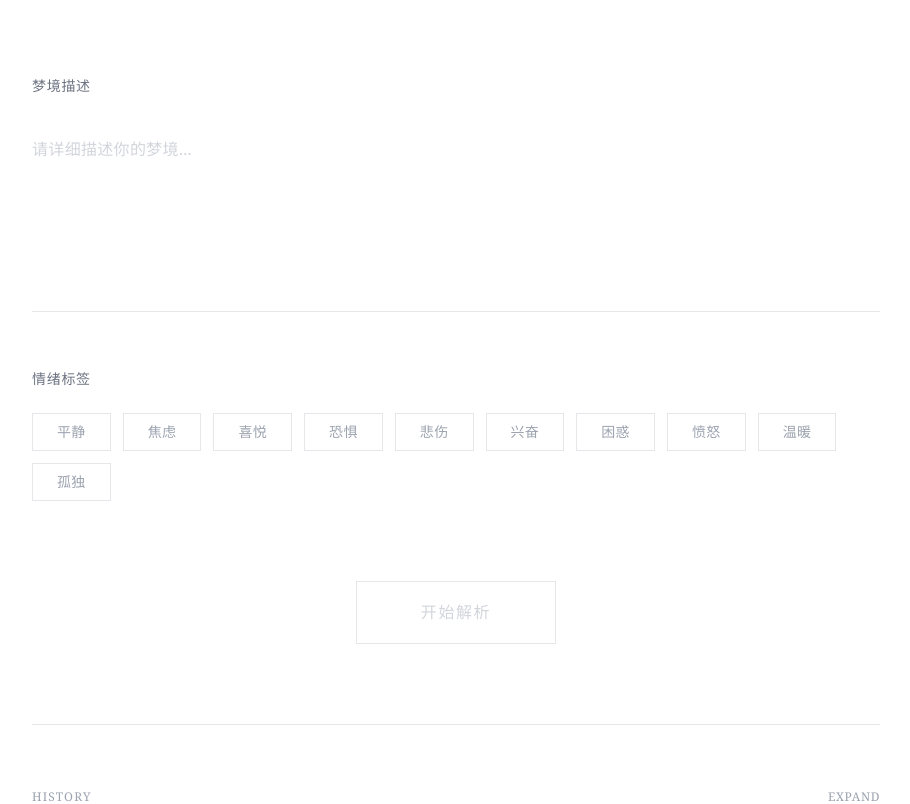
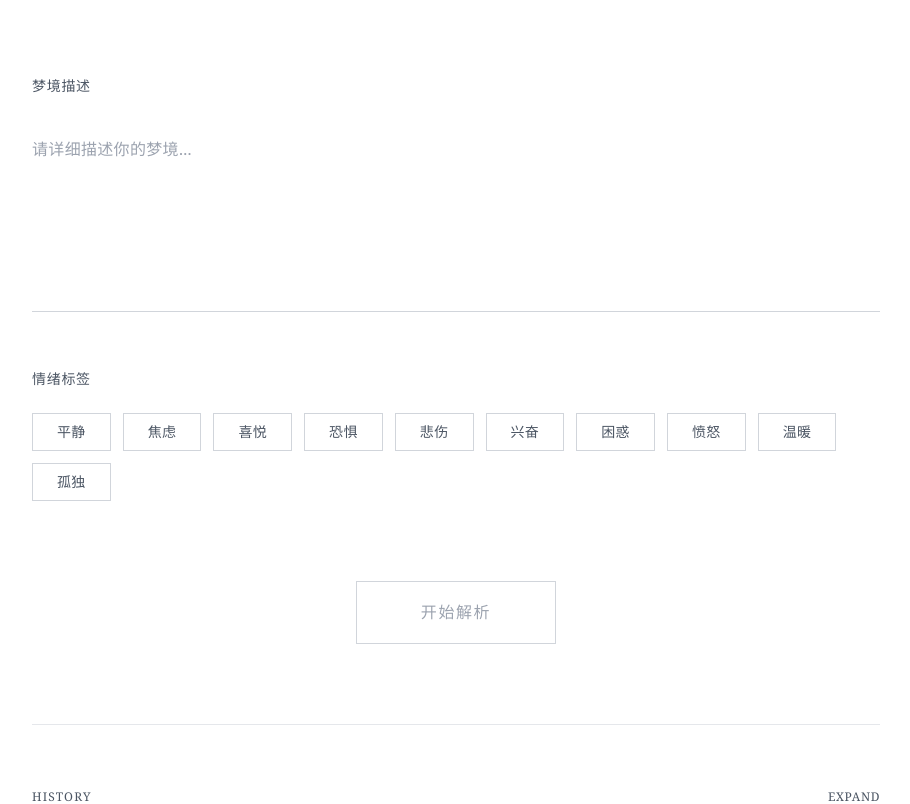
Before and after one commit to bubuyishujia-cloud/dream-forecast, a React (Vite) app: page / in a window 1280 px wide. Shown: the part 180-984 px from the top of the page, without its empty margins (184-1094 px from the left). Built offline with nearby package versions, Linux system fonts and the light colour scheme.

Commit message:
增强文字对比度：调整为更深的灰色和正常字重

```diff
--- a/src/components/DreamInput.jsx
+++ b/src/components/DreamInput.jsx
@@ -26,20 +26,20 @@ export default function DreamInput({ onSubmit, loading }) {
   return (
     <div className="space-y-12">
       <div>
-        <label className="block text-sm font-light text-gray-500 tracking-wider mb-6">
+        <label className="block text-sm font-normal text-gray-600 tracking-wider mb-6">
           梦境描述
         </label>
         <textarea
           value={dreamText}
           onChange={(e) => setDreamText(e.target.value)}
           placeholder="请详细描述你的梦境..."
-          className="w-full h-48 px-0 py-4 bg-transparent border-0 border-b border-gray-200 text-gray-900 placeholder-gray-300 focus:outline-none focus:border-gray-900 resize-none font-light text-base leading-relaxed transition-colors duration-300"
+          className="w-full h-48 px-0 py-4 bg-transparent border-0 border-b border-gray-300 text-gray-900 placeholder-gray-400 focus:outline-none focus:border-gray-900 resize-none font-normal text-base leading-relaxed transition-colors duration-300"
           disabled={loading}
         />
       </div>
 
       <div>
-        <label className="block text-sm font-light text-gray-500 tracking-wider mb-6">
+        <label className="block text-sm font-normal text-gray-600 tracking-wider mb-6">
           情绪标签
         </label>
         <div className="flex flex-wrap gap-3">
@@ -48,10 +48,10 @@ export default function DreamInput({ onSubmit, loading }) {
               key={emotion}
               onClick={() => toggleEmotion(emotion)}
               disabled={loading}
-              className={`px-6 py-2 border text-sm font-light tracking-wide transition-all duration-300 ${
+              className={`px-6 py-2 border text-sm font-normal tracking-wide transition-all duration-300 ${
                 selectedEmotions.includes(emotion)
-                  ? 'border-gray-900 text-gray-900'
-                  : 'border-gray-200 text-gray-400 hover:border-gray-400'
+                  ? 'border-gray-900 text-gray-900 bg-gray-50'
+                  : 'border-gray-300 text-gray-600 hover:border-gray-600'
               } disabled:opacity-50 disabled:cursor-not-allowed`}
             >
               {emotion}
@@ -64,7 +64,7 @@ export default function DreamInput({ onSubmit, loading }) {
         <button
           onClick={handleSubmit}
           disabled={!dreamText.trim() || loading}
-          className="px-16 py-4 border border-gray-900 text-gray-900 font-light tracking-widest hover:bg-gray-900 hover:text-white disabled:border-gray-200 disabled:text-gray-300 disabled:hover:bg-transparent disabled:cursor-not-allowed transition-all duration-300"
+          className="px-16 py-4 border border-gray-900 text-gray-900 font-normal tracking-widest hover:bg-gray-900 hover:text-white disabled:border-gray-300 disabled:text-gray-400 disabled:hover:bg-transparent disabled:cursor-not-allowed transition-all duration-300"
         >
           {loading ? '解析中' : '开始解析'}
         </button>
--- a/src/components/DreamResult.jsx
+++ b/src/components/DreamResult.jsx
@@ -82,23 +82,23 @@ export default function DreamResult({ dreamText, emotions, result, timestamp })
         {/* 评级 */}
         <div className="text-center mb-16 pb-16 border-b border-gray-200">
           <div className="inline-block">
-            <p className="text-xs font-light text-gray-400 tracking-widest mb-4">RATING</p>
-            <h2 className={`text-4xl font-light tracking-wider ${config.color}`}>
+            <p className="text-xs font-normal text-gray-500 tracking-widest mb-4">RATING</p>
+            <h2 className={`text-4xl font-normal tracking-wider ${config.color}`}>
               {result.rating}
             </h2>
-            <p className="text-xs font-light text-gray-400 tracking-widest mt-2">
+            <p className="text-xs font-normal text-gray-500 tracking-widest mt-2">
               {config.label}
             </p>
           </div>
-          <p className="mt-8 text-sm font-light text-gray-600 leading-relaxed max-w-md mx-auto">
+          <p className="mt-8 text-sm font-normal text-gray-700 leading-relaxed max-w-md mx-auto">
             {result.ratingReason}
           </p>
         </div>
 
         {/* 梦境内容 */}
         <div className="mb-16 pb-16 border-b border-gray-200">
-          <h3 className="text-xs font-light text-gray-400 tracking-widest mb-8">DREAM</h3>
-          <p className="text-base font-light text-gray-700 leading-loose">
+          <h3 className="text-xs font-light text-gray-500 tracking-widest mb-8">DREAM</h3>
+          <p className="text-base font-normal text-gray-900 leading-loose">
             {dreamText}
           </p>
           {emotions && emotions.length > 0 && (
@@ -106,7 +106,7 @@ export default function DreamResult({ dreamText, emotions, result, timestamp })
               {emotions.map((emotion, index) => (
                 <span
                   key={index}
-                  className="px-4 py-1 border border-gray-200 text-xs font-light text-gray-500 tracking-wide"
+                  className="px-4 py-1 border border-gray-300 text-xs font-normal text-gray-700 tracking-wide"
                 >
                   {emotion}
                 </span>
@@ -117,12 +117,12 @@ export default function DreamResult({ dreamText, emotions, result, timestamp })
 
         {/* 核心意象 */}
         <div className="mb-16 pb-16 border-b border-gray-200">
-          <h3 className="text-xs font-light text-gray-400 tracking-widest mb-8">SYMBOLS</h3>
+          <h3 className="text-xs font-light text-gray-500 tracking-widest mb-8">SYMBOLS</h3>
           <div className="flex flex-wrap gap-4">
             {result.coreSymbols.map((symbol, index) => (
               <span
                 key={index}
-                className="px-6 py-2 border border-gray-900 text-sm font-light text-gray-900 tracking-wide"
+                className="px-6 py-2 border border-gray-900 text-sm font-normal text-gray-900 tracking-wide"
               >
                 {symbol}
               </span>
@@ -132,24 +132,24 @@ export default function DreamResult({ dreamText, emotions, result, timestamp })
 
         {/* 近期预示 */}
         <div className="mb-16 pb-16 border-b border-gray-200">
-          <h3 className="text-xs font-light text-gray-400 tracking-widest mb-8">PREDICTION</h3>
-          <p className="text-base font-light text-gray-700 leading-loose">
+          <h3 className="text-xs font-light text-gray-500 tracking-widest mb-8">PREDICTION</h3>
+          <p className="text-base font-normal text-gray-900 leading-loose">
             {result.recentPrediction}
           </p>
         </div>
 
         {/* 潜在警示 */}
         <div className="mb-16 pb-16 border-b border-gray-200">
-          <h3 className="text-xs font-light text-gray-400 tracking-widest mb-8">WARNING</h3>
-          <p className="text-base font-light text-gray-700 leading-loose">
+          <h3 className="text-xs font-light text-gray-500 tracking-widest mb-8">WARNING</h3>
+          <p className="text-base font-normal text-gray-900 leading-loose">
             {result.potentialWarning}
           </p>
         </div>
 
         {/* 今日指引 */}
         <div className="mb-16">
-          <h3 className="text-xs font-light text-gray-400 tracking-widest mb-8">GUIDANCE</h3>
-          <p className="text-base font-light text-gray-700 leading-loose">
+          <h3 className="text-xs font-light text-gray-500 tracking-widest mb-8">GUIDANCE</h3>
+          <p className="text-base font-normal text-gray-900 leading-loose">
             {result.todayGuidance}
           </p>
         </div>
@@ -170,13 +170,13 @@ export default function DreamResult({ dreamText, emotions, result, timestamp })
       <div className="flex gap-4 justify-center">
         <button
           onClick={handleScreenshot}
-          className="px-8 py-3 border border-gray-300 text-gray-600 text-sm font-light tracking-wider hover:border-gray-900 hover:text-gray-900 transition-colors duration-300"
+          className="px-8 py-3 border border-gray-400 text-gray-700 text-sm font-normal tracking-wider hover:border-gray-900 hover:text-gray-900 transition-colors duration-300"
         >
           保存图片
         </button>
         <button
           onClick={handleShare}
-          className="px-8 py-3 border border-gray-300 text-gray-600 text-sm font-light tracking-wider hover:border-gray-900 hover:text-gray-900 transition-colors duration-300"
+          className="px-8 py-3 border border-gray-400 text-gray-700 text-sm font-normal tracking-wider hover:border-gray-900 hover:text-gray-900 transition-colors duration-300"
         >
           分享链接
         </button>
--- a/src/components/HistoryPanel.jsx
+++ b/src/components/HistoryPanel.jsx
@@ -48,10 +48,10 @@ export default function HistoryPanel({ onSelectRecord, refreshTrigger }) {
   return (
     <div className="border-t border-gray-200 pt-16">
       <div className="flex items-center justify-between mb-12">
-        <h2 className="text-xs font-light text-gray-400 tracking-widest">HISTORY</h2>
+        <h2 className="text-xs font-normal text-gray-600 tracking-widest">HISTORY</h2>
         <button
           onClick={() => setExpanded(!expanded)}
-          className="text-xs font-light text-gray-400 tracking-wider hover:text-gray-900 transition-colors"
+          className="text-xs font-normal text-gray-600 tracking-wider hover:text-gray-900 transition-colors"
         >
           {expanded ? 'COLLAPSE' : 'EXPAND'}
         </button>
@@ -62,11 +62,11 @@ export default function HistoryPanel({ onSelectRecord, refreshTrigger }) {
           <div className="flex gap-4 mb-12">
             <button
               onClick={handleExport}
-              className="flex-1 py-3 border border-gray-200 text-xs font-light text-gray-600 tracking-wider hover:border-gray-900 hover:text-gray-900 transition-colors"
+              className="flex-1 py-3 border border-gray-300 text-xs font-normal text-gray-700 tracking-wider hover:border-gray-900 hover:text-gray-900 transition-colors"
             >
               导出数据
             </button>
-            <label className="flex-1 py-3 border border-gray-200 text-xs font-light text-gray-600 tracking-wider hover:border-gray-900 hover:text-gray-900 transition-colors cursor-pointer text-center">
+            <label className="flex-1 py-3 border border-gray-300 text-xs font-normal text-gray-700 tracking-wider hover:border-gray-900 hover:text-gray-900 transition-colors cursor-pointer text-center">
               导入数据
               <input
                 type="file"
@@ -79,20 +79,20 @@ export default function HistoryPanel({ onSelectRecord, refreshTrigger }) {
 
           <div className="space-y-6">
             {history.length === 0 ? (
-              <p className="text-center text-gray-300 py-16 text-sm font-light tracking-wide">暂无记录</p>
+              <p className="text-center text-gray-400 py-16 text-sm font-normal tracking-wide">暂无记录</p>
             ) : (
               history.map((record) => (
                 <div
                   key={record.id}
-                  className="border border-gray-200 p-6 hover:border-gray-900 transition-colors cursor-pointer group"
+                  className="border border-gray-300 p-6 hover:border-gray-900 transition-colors cursor-pointer group"
                   onClick={() => onSelectRecord(record)}
                 >
                   <div className="flex items-start justify-between mb-4">
                     <div>
-                      <span className="text-xs font-light text-gray-400 tracking-widest">
+                      <span className="text-xs font-normal text-gray-500 tracking-widest">
                         {ratingLabel[record.result.rating]}
                       </span>
-                      <h3 className="text-lg font-light text-gray-900 mt-1">
+                      <h3 className="text-lg font-normal text-gray-900 mt-1">
                         {record.result.rating}
                       </h3>
                     </div>
@@ -101,15 +101,15 @@ export default function HistoryPanel({ onSelectRecord, refreshTrigger }) {
                         e.stopPropagation();
                         handleDelete(record.id);
                       }}
-                      className="text-xs font-light text-gray-300 hover:text-gray-900 transition-colors"
+                      className="text-xs font-normal text-gray-400 hover:text-gray-900 transition-colors"
                     >
                       删除
                     </button>
                   </div>
-                  <p className="text-sm font-light text-gray-600 leading-relaxed line-clamp-2 mb-4">
+                  <p className="text-sm font-normal text-gray-700 leading-relaxed line-clamp-2 mb-4">
                     {record.dreamText}
                   </p>
-                  <p className="text-xs font-light text-gray-300 tracking-wider">
+                  <p className="text-xs font-normal text-gray-400 tracking-wider">
                     {new Date(record.timestamp).toLocaleDateString('zh-CN', {
                       year: 'numeric',
                       month: '2-digit',
```
